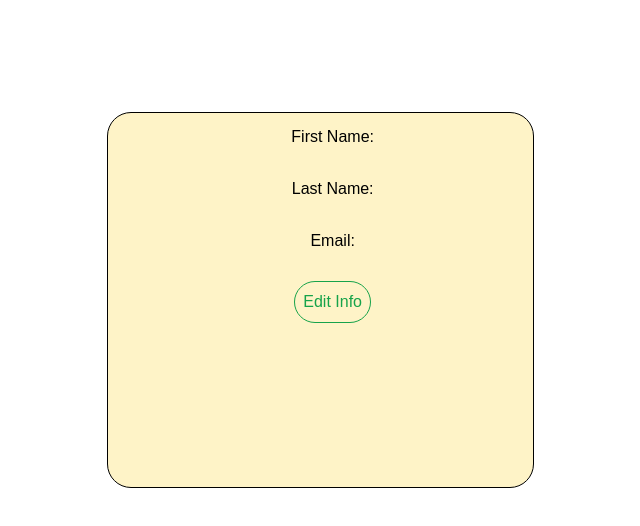
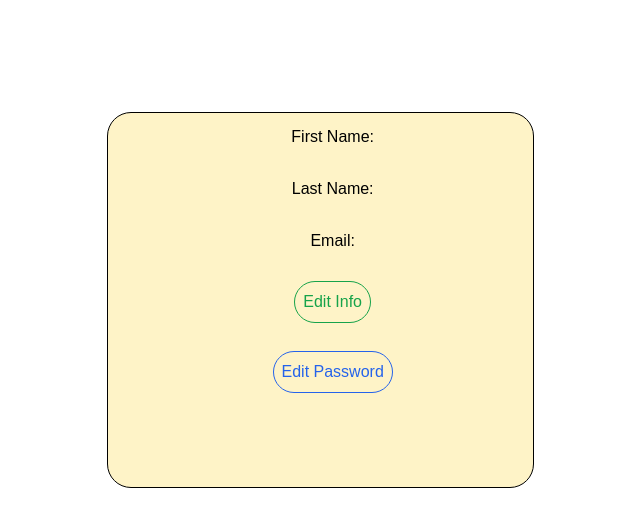
Before and after one commit to 2209-Capstone-Team-B/Slice, a Next.js app: page /profile in a window 1280 px wide. Shown: the top 526 px of the page, without its empty margins (278-918 px from the left). Built offline with nearby package versions, Linux system fonts and the light colour scheme; no server answers; what @shrutibalasa/tailwind-grid-auto-fit would draw is missing.

Commit message:
Password Editing

```diff
--- a/Components/EditPassword.js
+++ b/Components/EditPassword.js
@@ -9,6 +9,7 @@ import {
   updatePassword,
   getAuth,
   reauthenticateWithCredential,
+  EmailAuthProvider,
 } from 'firebase/auth';
 
 const auth = getAuth();
@@ -30,6 +31,7 @@ const style = {
 
 function promptForCredentials() {
   let signIn = prompt('Enter old password');
+  return signIn;
 }
 
 function EditModal({ close, passUser }) {
@@ -38,8 +40,11 @@ function EditModal({ close, passUser }) {
   const [open, setOpen] = React.useState(false);
   const handleOpen = () => {
     // TODO(you): prompt the user to re-provide their sign-in credentials
-    const credential = promptForCredentials();
-
+    const credential = EmailAuthProvider.credential(
+      passUser.email,
+      promptForCredentials()
+    );
+    console.log('credintial >>>', credential);
     reauthenticateWithCredential(passUser, credential)
       .then(() => {
         // User re-authenticated.
--- a/Components/EditProfile.js
+++ b/Components/EditProfile.js
@@ -28,7 +28,7 @@ export default function EditProfile({ close, userObject }) {
   const handleOpen = () => {
     setOpen(true);
   };
-  const handleClose = async (e, closing) => {
+  const handleCloseSubmit = async (e, closing) => {
     if (closing) {
       setOpen(!open);
       // return;
@@ -38,6 +38,13 @@ export default function EditProfile({ close, userObject }) {
       firstName,
       lastName,
     });
+  };
+
+  const handleClose = async (e, closing) => {
+    if (closing) {
+      setOpen(!open);
+      // return;
+    }
   };
 
   return (
@@ -82,7 +89,7 @@ export default function EditProfile({ close, userObject }) {
               </form>
             </div>
             <button
-              onClick={(e) => handleClose(e, true)}
+              onClick={(e) => handleCloseSubmit(e, true)}
               className='text-green-600 border border-green-600 rounded-3xl px-2 m-4 hover:bg-green-600 hover:text-white'
             >
               Confirm Edit
--- a/Components/layouts.js
+++ b/Components/layouts.js
@@ -77,10 +77,9 @@ export default function Layout({ children }) {
         </div>
       </header>
       <div className='flex flex-col md:flex-row flex-1'>
-        {show ? (
+        {!show ? (
           <div className='flex'>
             <aside
-
               className='bg-amber-100 w-full md:w-60 p-3 inset-0 z-10'
               id='collapseWidth'
             >
--- a/pages/profile.js
+++ b/pages/profile.js
@@ -63,7 +63,7 @@ export default function Dashboard() {
                 <p className='text-black'>{userObject.email}</p>
               </div>
               <EditProfile userObject={userObject} />
-              {/* <EditPassword passUser={passUser} /> */}
+              <EditPassword passUser={passUser} />
             </div>
           </div>
         </div>
```
